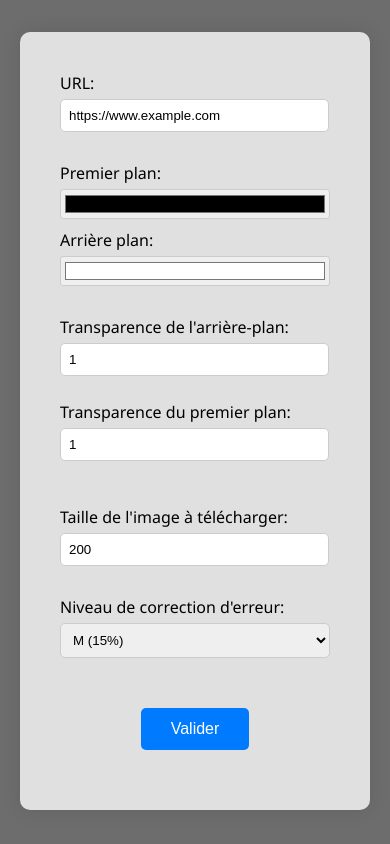
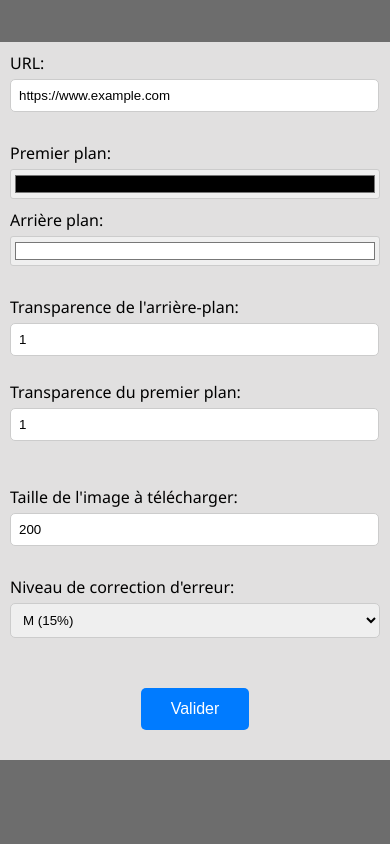
Before and after one commit to steve57000/GenerateQrCode, a plain HTML site: page index.html in a window 390 px wide. Drawn offline with Linux system fonts and the light colour scheme; a script that the page names is missing.

Commit message:
adjust width media max-width:600px

```diff
--- a/styles.css
+++ b/styles.css
@@ -19,7 +19,18 @@ body {
   flex-direction: column; /* Affiche les éléments en colonne */
   align-items: center; /* Centre les éléments horizontalement */
 }
-
+@media (max-width: 600px){
+  body {
+    padding: 0;
+  }
+  #formContainer {
+    background-color: #e1e0e0;
+    border-radius: 0;
+    box-shadow: none;
+    padding: 10px;
+    width: 100vw;
+  }
+}
 h1 {
   color: #333;
   margin-bottom: 20px;
```
